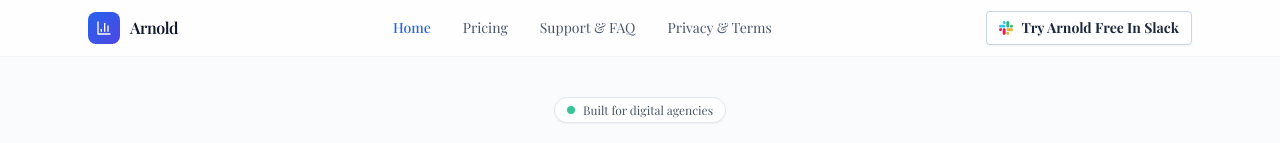
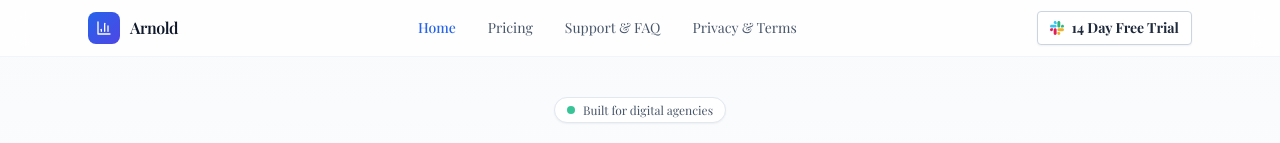
Before and after one commit to McGovs/arnold-the-analyst-frontend-v2-markdown, a React (Vite) app: page / in a window 1280 px wide. Shown: the top 143 px of the page. Built offline with nearby package versions, Linux system fonts and the light colour scheme; a web font is replaced by a local one.

Commit message:
Update SlackInstallButton.tsx

```diff
--- a/src/components/SlackInstallButton.tsx
+++ b/src/components/SlackInstallButton.tsx
@@ -13,7 +13,7 @@ export default function SlackInstallButton({ className = "" }: SlackInstallButto
     window.dataLayer.push({
       'event': 'slack_button_click',
       'button_location': window.location.pathname,
-      'button_text': 'Try Arnold Free In Slack'
+      'button_text': '14 Day Free Trial'
     });
   };
 
@@ -35,7 +35,7 @@ export default function SlackInstallButton({ className = "" }: SlackInstallButto
         <path d="M77.6 97C84.7 97 90.5 102.8 90.5 109.9C90.5 117 84.7 122.8 77.6 122.8C70.5 122.8 64.7 117 64.7 109.9V97H77.6Z" fill="#ECB22E"/>
         <path d="M77.6 90.5C70.5 90.5 64.7 84.7 64.7 77.6C64.7 70.5 70.5 64.7 77.6 64.7H109.9C117 64.7 122.8 70.5 122.8 77.6C122.8 84.7 117 90.5 109.9 90.5H77.6Z" fill="#ECB22E"/>
       </svg>
-      Try Arnold Free In Slack
+      14 Day Free Trial
     </a>
   );
 }
```
